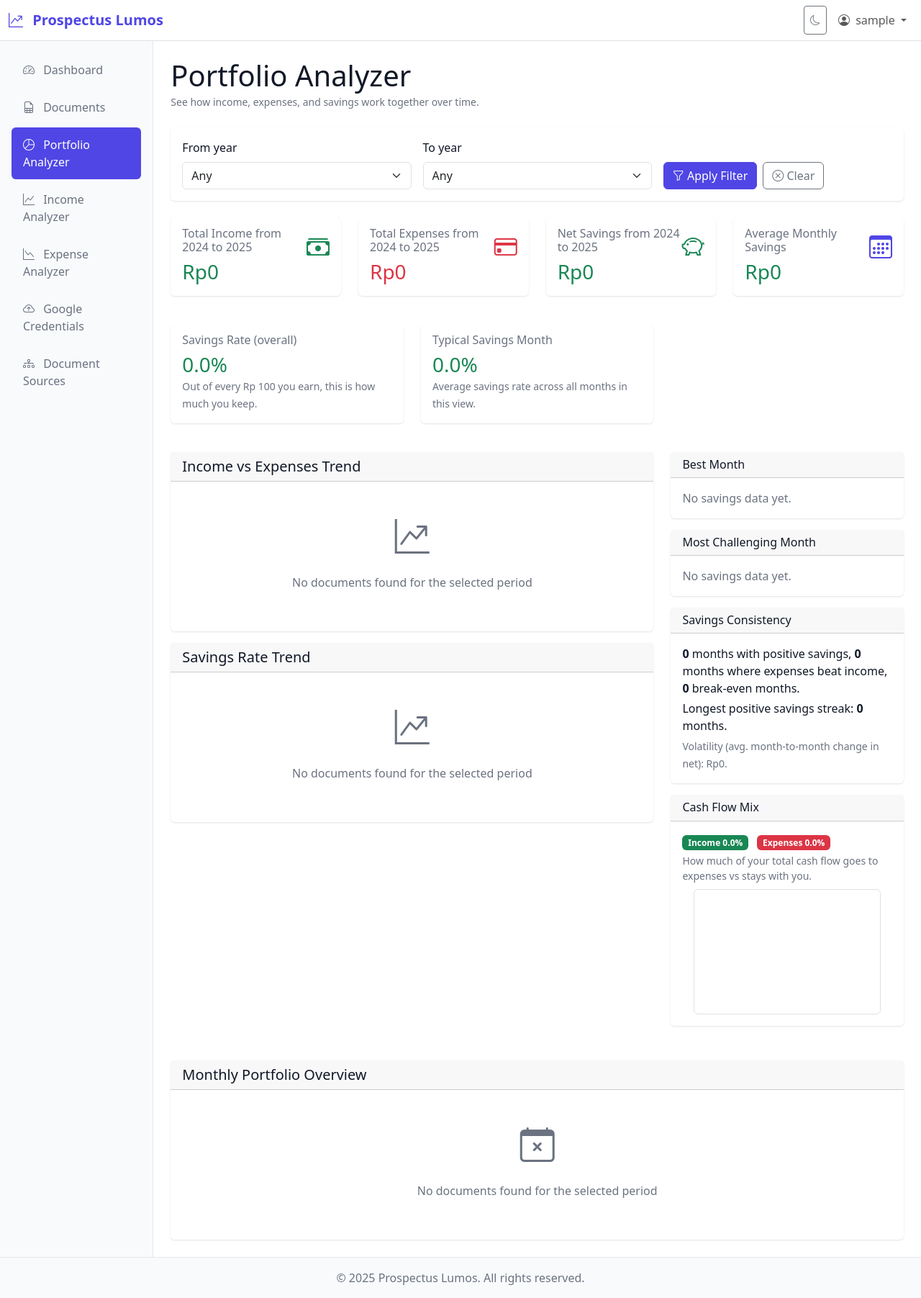
After one commit to chromium7/prospectus-lumos, a Django app: page /portfolio-analyzer/ in a window 1280 px wide. The commit adds this page. Shown: the whole page at 72% size. Run offline with Django 4.2, Linux system fonts and the light colour scheme; a user stored in the database is signed in; tables that the repository leaves empty hold one stand-in row (values such as "Sample post"); a map, chart or similar area stays blank.

Commit message:
Add portfolio analyzer page

```diff
--- a/prospectus_lumos/website/expenses/urls.py
+++ b/prospectus_lumos/website/expenses/urls.py
@@ -11,6 +11,7 @@ urlpatterns = [
     path("documents/<int:document_id>/", views.document_detail_view, name="document_detail"),
     path("income-analyzer/", views.income_analyzer_view, name="income_analyzer"),
     path("expense-analyzer/", views.expense_analyzer_view, name="expense_analyzer"),
+    path("portfolio-analyzer/", views.portfolio_analyzer_view, name="portfolio_analyzer"),
     path("category-analyzer/", views.category_analyzer_view, name="category_analyzer"),
     # Actions
     path("sync-documents/", views.sync_documents_view, name="sync_documents"),
--- a/prospectus_lumos/website/expenses/views.py
+++ b/prospectus_lumos/website/expenses/views.py
@@ -7,6 +7,7 @@ from django.views.decorators.http import require_http_methods
 from django.core.paginator import Paginator
 from django.db.models import Q
 from collections import Counter
+from django.utils import timezone
 
 from prospectus_lumos.apps.accounts.models import DocumentSource
 from prospectus_lumos.apps.documents.models import Document
@@ -226,6 +227,58 @@ def expense_analyzer_view(request: TypedHttpRequest) -> HttpResponse:
 
 
 @login_required
+def portfolio_analyzer_view(request: TypedHttpRequest) -> HttpResponse:
+    """Portfolio analyzer combining income and expenses to focus on savings trends."""
+    analyzer = ExpenseAnalyzerService(request.user)
+
+    # Get filter parameters (range of years instead of year/month)
+    year_from_str = request.GET.get("year_from", "")
+    year_to_str = request.GET.get("year_to", "")
+
+    # Default: previous 2 years based on current year, to avoid querying full history
+    if not year_from_str and not year_to_str:
+        current_year = timezone.now().year
+        year_from = current_year - 1
+        year_to = current_year
+        year_from_str = str(year_from)
+        year_to_str = str(year_to)
+    else:
+        year_from = int(year_from_str) if year_from_str else None
+        year_to = int(year_to_str) if year_to_str else None
+
+    # Normalize if user inverted the range
+    if year_from is not None and year_to is not None and year_from > year_to:
+        year_from, year_to = year_to, year_from
+        year_from_str, year_to_str = str(year_from), str(year_to)
+
+    analysis = analyzer.get_portfolio_analysis(start_year=year_from, end_year=year_to)
+
+    available_years = (
+        Document.objects.filter(user=request.user).values_list("year", flat=True).distinct().order_by("-year")
+    )
+
+    if year_from_str and year_to_str:
+        filter_text = f"from {year_from_str} to {year_to_str}"
+    elif year_from_str:
+        filter_text = f"from {year_from_str}"
+    elif year_to_str:
+        filter_text = f"up to {year_to_str}"
+    else:
+        filter_text = "for the last 2 years"
+
+    context = {
+        "analysis": analysis,
+        "year_from": year_from_str,
+        "year_to": year_to_str,
+        "available_years": available_years,
+        "filter_text": filter_text,
+        "selected_tab": "portfolio",
+    }
+
+    return render(request, "expenses/portfolio_analyzer.html", context)
+
+
+@login_required
 @require_http_methods(["POST"])
 def sync_documents_view(request: TypedHttpRequest) -> HttpResponse:
     """Sync documents from Google Drive sources"""
--- a/templates/base.html
+++ b/templates/base.html
@@ -61,6 +61,10 @@
                     <a class="nav-link {% if selected_tab == 'documents' %}active{% endif %}" href="{% url 'document_list' %}">
                         <i class="bi bi-file-earmark-spreadsheet me-2"></i>
                         Documents
+                    </a>
+                    <a class="nav-link {% if selected_tab == 'portfolio' %}active{% endif %}" href="{% url 'portfolio_analyzer' %}">
+                        <i class="bi bi-pie-chart me-2"></i>
+                        Portfolio Analyzer
                     </a>
                     <a class="nav-link {% if selected_tab == 'income' %}active{% endif %}" href="{% url 'income_analyzer' %}">
                         <i class="bi bi-graph-up me-2"></i>
--- a/templates/expenses/dashboard.html
+++ b/templates/expenses/dashboard.html
@@ -205,6 +205,10 @@
             </div>
             <div class="card-body">
                 <div class="d-grid gap-2">
+                    <a href="{% url 'portfolio_analyzer' %}" class="btn btn-outline-secondary">
+                        <i class="bi bi-pie-chart me-2"></i>
+                        Portfolio Analyzer
+                    </a>
                     <a href="{% url 'income_analyzer' %}" class="btn btn-outline-success">
                         <i class="bi bi-graph-up me-2"></i>
                         Analyze Income
--- /dev/null
+++ b/templates/expenses/portfolio_analyzer.html
@@ -0,0 +1,514 @@
+{% extends 'base.html' %}
+{% load formatting %}
+
+{% block title %}Portfolio Analyzer - Prospectus Lumos{% endblock %}
+
+{% block content %}
+<div class="d-flex justify-content-between align-items-center mb-4">
+    <div>
+        <h1 class="mb-0">Portfolio Analyzer</h1>
+        <small class="text-muted">See how income, expenses, and savings work together over time.</small>
+    </div>
+</div>
+
+<!-- Filters -->
+<div class="card mb-4">
+    <div class="card-body">
+        <form method="get" class="row g-3">
+            <div class="col-md-4">
+                <label for="year_from" class="form-label">From year</label>
+                <select class="form-select" id="year_from" name="year_from">
+                    <option value="">Any</option>
+                    {% for year in available_years %}
+                        <option value="{{ year }}" {% if year_from == year|stringformat:"s" %}selected{% endif %}>
+                            {{ year }}
+                        </option>
+                    {% endfor %}
+                </select>
+            </div>
+            <div class="col-md-4">
+                <label for="year_to" class="form-label">To year</label>
+                <select class="form-select" id="year_to" name="year_to">
+                    <option value="">Any</option>
+                    {% for year in available_years %}
+                        <option value="{{ year }}" {% if year_to == year|stringformat:"s" %}selected{% endif %}>
+                            {{ year }}
+                        </option>
+                    {% endfor %}
+                </select>
+            </div>
+            <div class="col-md-4 d-flex align-items-end">
+                <button type="submit" class="btn btn-primary me-2">
+                    <i class="bi bi-funnel"></i> Apply Filter
+                </button>
+                <a href="{% url 'portfolio_analyzer' %}" class="btn btn-outline-secondary">
+                    <i class="bi bi-x-circle"></i> Clear
+                </a>
+            </div>
+        </form>
+    </div>
+</div>
+
+<!-- Summary Statistics -->
+<div class="row mb-4">
+    <div class="col-md-3 mb-3">
+        <div class="card stat-card income">
+            <div class="card-body">
+                <div class="d-flex justify-content-between">
+                    <div>
+                        <h6 class="card-subtitle mb-2 text-muted">Total Income {{ filter_text }}</h6>
+                        <h3 class="mb-0 text-success">{{ analysis.total_income|idr }}</h3>
+                    </div>
+                    <div class="text-success">
+                        <i class="bi bi-cash-stack" style="font-size: 2rem;"></i>
+                    </div>
+                </div>
+            </div>
+        </div>
+    </div>
+
+    <div class="col-md-3 mb-3">
+        <div class="card stat-card expense">
+            <div class="card-body">
+                <div class="d-flex justify-content-between">
+                    <div>
+                        <h6 class="card-subtitle mb-2 text-muted">Total Expenses {{ filter_text }}</h6>
+                        <h3 class="mb-0 text-danger">{{ analysis.total_expenses|idr }}</h3>
+                    </div>
+                    <div class="text-danger">
+                        <i class="bi bi-credit-card" style="font-size: 2rem;"></i>
+                    </div>
+                </div>
+            </div>
+        </div>
+    </div>
+
+    <div class="col-md-3 mb-3">
+        <div class="card stat-card net">
+            <div class="card-body">
+                <div class="d-flex justify-content-between">
+                    <div>
+                        <h6 class="card-subtitle mb-2 text-muted">Net Savings {{ filter_text }}</h6>
+                        <h3 class="mb-0 {% if analysis.net_income >= 0 %}text-success{% else %}text-danger{% endif %}">
+                            {{ analysis.net_income|idr }}
+                        </h3>
+                    </div>
+                    <div class="{% if analysis.net_income >= 0 %}text-success{% else %}text-danger{% endif %}">
+                        <i class="bi bi-piggy-bank" style="font-size: 2rem;"></i>
+                    </div>
+                </div>
+            </div>
+        </div>
+    </div>
+
+    <div class="col-md-3 mb-3">
+        <div class="card stat-card">
+            <div class="card-body">
+                <div class="d-flex justify-content-between">
+                    <div>
+                        <h6 class="card-subtitle mb-2 text-muted">Average Monthly Savings</h6>
+                        <h3 class="mb-0 {% if analysis.average_net_income >= 0 %}text-success{% else %}text-danger{% endif %}">
+                            {{ analysis.average_net_income|idr }}
+                        </h3>
+                    </div>
+                    <div class="text-primary">
+                        <i class="bi bi-calendar3" style="font-size: 2rem;"></i>
+                    </div>
+                </div>
+            </div>
+        </div>
+    </div>
+</div>
+
+<!-- Savings Quality & Composition -->
+<div class="row mb-4">
+    <div class="col-md-4 mb-3">
+        <div class="card">
+            <div class="card-body">
+                <h6 class="card-subtitle mb-2 text-muted">Savings Rate (overall)</h6>
+                <h3 class="mb-0 {% if analysis.overall_savings_rate >= 0 %}text-success{% else %}text-danger{% endif %}">
+                    {{ analysis.overall_savings_rate|floatformat:1 }}%
+                </h3>
+                <small class="text-muted">Out of every Rp 100 you earn, this is how much you keep.</small>
+            </div>
+        </div>
+    </div>
+    <div class="col-md-4 mb-3">
+        <div class="card">
+            <div class="card-body">
+                <h6 class="card-subtitle mb-2 text-muted">Typical Savings Month</h6>
+                <h3 class="mb-0 {% if analysis.average_savings_rate >= 0 %}text-success{% else %}text-danger{% endif %}">
+                    {{ analysis.average_savings_rate|floatformat:1 }}%
+                </h3>
+                <small class="text-muted">Average savings rate across all months in this view.</small>
+            </div>
+        </div>
+    </div>
+</div>
+
+<!-- Timeline & Best/Worst Months -->
+<div class="row mb-4">
+    <div class="col-lg-8 mb-4">
+        <div class="card">
+            <div class="card-header">
+                <h5 class="mb-0">Income vs Expenses Trend</h5>
+            </div>
+            <div class="card-body">
+                {% if analysis.monthly_series %}
+                    <div class="p-3 border rounded" style="max-width: 880px; margin: 0 auto;">
+                        <canvas id="portfolioTrendChart"></canvas>
+                    </div>
+                    <small class="text-muted d-block mt-2">
+                        Tip: Look for months where the green area (income) consistently stays above the red area (expenses).
+                    </small>
+                {% else %}
+                    <div class="text-center py-4">
+                        <i class="bi bi-graph-up-arrow text-muted" style="font-size: 3rem;"></i>
+                        <p class="mt-3 text-muted">No documents found for the selected period</p>
+                    </div>
+                {% endif %}
+            </div>
+        </div>
+        <div class="card mt-3">
+            <div class="card-header">
+                <h5 class="mb-0">Savings Rate Trend</h5>
+            </div>
+            <div class="card-body">
+                {% if analysis.monthly_series %}
+                    <div class="p-3 border rounded" style="max-width: 880px; margin: 0 auto;">
+                        <canvas id="portfolioSavingsRateChart"></canvas>
+                    </div>
+                    <small class="text-muted d-block mt-2">
+                        See how your savings rate (percentage of income kept) evolves month by month.
+                    </small>
+                {% else %}
+                    <div class="text-center py-4">
+                        <i class="bi bi-graph-up-arrow text-muted" style="font-size: 3rem;"></i>
+                        <p class="mt-3 text-muted">No documents found for the selected period</p>
+                    </div>
+                {% endif %}
+            </div>
+        </div>
+    </div>
+
+    <div class="col-lg-4 mb-4">
+        <div class="card mb-3">
+            <div class="card-header">
+                <h6 class="mb-0">Best Month</h6>
+            </div>
+            <div class="card-body">
+                {% if analysis.best_month %}
+                    <h5 class="mb-1">
+                        {{ analysis.best_month.month_name }} {{ analysis.best_month.year }}
+                    </h5>
+                    <p class="mb-1">
+                        <span class="text-success fw-bold">{{ analysis.best_month.net|idr }}</span> saved
+                    </p>
+                    <small class="text-muted d-block mb-1">
+                        Income {{ analysis.best_month.income|idr }} • Expenses {{ analysis.best_month.expenses|idr }}
+                    </small>
+                    <small class="text-muted">
+                        Savings rate: {{ analysis.best_month.savings_rate|floatformat:1 }}%
+                    </small>
+                {% else %}
+                    <p class="text-muted mb-0">No savings data yet.</p>
+                {% endif %}
+            </div>
+        </div>
+
+        <div class="card mb-3">
+            <div class="card-header">
+                <h6 class="mb-0">Most Challenging Month</h6>
+            </div>
+            <div class="card-body">
+                {% if analysis.worst_month %}
+                    <h5 class="mb-1">
+                        {{ analysis.worst_month.month_name }} {{ analysis.worst_month.year }}
+                    </h5>
+                    <p class="mb-1">
+                        <span class="{% if analysis.worst_month.net >= 0 %}text-success{% else %}text-danger{% endif %} fw-bold">
+                            {{ analysis.worst_month.net|idr }}
+                        </span>
+                        net
+                    </p>
+                    <small class="text-muted d-block mb-1">
+                        Income {{ analysis.worst_month.income|idr }} • Expenses {{ analysis.worst_month.expenses|idr }}
+                    </small>
+                    <small class="text-muted">
+                        Savings rate: {{ analysis.worst_month.savings_rate|floatformat:1 }}%
+                    </small>
+                {% else %}
+                    <p class="text-muted mb-0">No savings data yet.</p>
+                {% endif %}
+            </div>
+        </div>
+
+        <div class="card">
+            <div class="card-header">
+                <h6 class="mb-0">Savings Consistency</h6>
+            </div>
+            <div class="card-body">
+                <p class="mb-1">
+                    <strong>{{ analysis.positive_months }}</strong> months with positive savings,
+                    <strong>{{ analysis.negative_months }}</strong> months where expenses beat income,
+                    <strong>{{ analysis.zero_months }}</strong> break-even months.
+                </p>
+                <p class="mb-1">
+                    Longest positive savings streak:
+                    <strong>{{ analysis.longest_positive_streak }}</strong> month{{ analysis.longest_positive_streak|pluralize }}.
+                </p>
+                <small class="text-muted">
+                    Volatility (avg. month‑to‑month change in net): {{ analysis.volatility|idr }}.
+                </small>
+            </div>
+        </div>
+        <div class="card mt-3">
+            <div class="card-header">
+                <h6 class="mb-0">Cash Flow Mix</h6>
+            </div>
+            <div class="card-body">
+                <p class="mb-1">
+                    <span class="badge bg-success">Income {{ analysis.income_share|floatformat:1 }}%</span>
+                    <span class="badge bg-danger ms-2">Expenses {{ analysis.expense_share|floatformat:1 }}%</span>
+                </p>
+                <small class="text-muted d-block mb-2">
+                    How much of your total cash flow goes to expenses vs stays with you.
+                </small>
+                <div class="p-2 border rounded" style="max-width: 260px; margin: 0 auto;">
+                    <canvas id="portfolioCashFlowChart"></canvas>
+                </div>
+            </div>
+        </div>
+    </div>
+</div>
+
+<!-- Monthly Table -->
+<div class="card">
+    <div class="card-header">
+        <h5 class="mb-0">Monthly Portfolio Overview</h5>
+    </div>
+    <div class="card-body">
+        {% if analysis.monthly_series %}
+            <div class="table-responsive">
+                <table class="table table-sm align-middle">
+                    <thead>
+                        <tr>
+                            <th>Month/Year</th>
+                            <th class="text-end">Income</th>
+                            <th class="text-end">Expenses</th>
+                            <th class="text-end">Net</th>
+                            <th class="text-end">Savings Rate</th>
+                            <th class="text-end">Entries</th>
+                        </tr>
+                    </thead>
+                    <tbody>
+                        {% for m in analysis.monthly_series reversed %}
+                        <tr>
+                            <td>{{ m.month_name }} {{ m.year }}</td>
+                            <td class="text-end text-success">{{ m.income|idr }}</td>
+                            <td class="text-end text-danger">{{ m.expenses|idr }}</td>
+                            <td class="text-end {% if m.net >= 0 %}text-success{% else %}text-danger{% endif %}">
+                                <strong>{{ m.net|idr }}</strong>
+                            </td>
+                            <td class="text-end">
+                                {{ m.savings_rate|floatformat:1 }}%
+                            </td>
+                            <td class="text-end">
+                                <span class="badge bg-success">{{ m.income_count }}</span>
+                                <span class="badge bg-danger ms-1">{{ m.expenses_count }}</span>
+                            </td>
+                        </tr>
+                        {% endfor %}
+                    </tbody>
+                </table>
+            </div>
+        {% else %}
+            <div class="text-center py-4">
+                <i class="bi bi-calendar-x text-muted" style="font-size: 3rem;"></i>
+                <p class="mt-3 text-muted">No documents found for the selected period</p>
+            </div>
+        {% endif %}
+    </div>
+</div>
+
+{% block extra_js %}
+{{ block.super }}
+<script src="https://cdn.jsdelivr.net/npm/chart.js@4.4.1/dist/chart.umd.min.js"></script>
+{% if analysis.monthly_series %}
+<script>
+  (function() {
+    var labels = [
+      {% for m in analysis.monthly_series %}
+        "{{ m.month_name }} {{ m.year }}"{% if not forloop.last %},{% endif %}
+      {% endfor %}
+    ];
+    var incomeValues = [
+      {% for m in analysis.monthly_series %}
+        {{ m.income }}{% if not forloop.last %},{% endif %}
+      {% endfor %}
+    ];
+    var expenseValues = [
+      {% for m in analysis.monthly_series %}
+        {{ m.expenses }}{% if not forloop.last %},{% endif %}
+      {% endfor %}
+    ];
+    var netValues = [
+      {% for m in analysis.monthly_series %}
+        {{ m.net }}{% if not forloop.last %},{% endif %}
+      {% endfor %}
+    ];
+    var savingsRateValues = [
+      {% for m in analysis.monthly_series %}
+        {{ m.savings_rate }}{% if not forloop.last %},{% endif %}
+      {% endfor %}
+    ];
+
+    var trendCanvas = document.getElementById('portfolioTrendChart');
+    if (trendCanvas) {
+      new Chart(trendCanvas, {
+      type: 'line',
+      data: {
+        labels: labels,
+        datasets: [
+          {
+            label: 'Income',
+            data: incomeValues,
+            borderColor: '#10b981',
+            backgroundColor: 'rgba(16,185,129,0.15)',
+            tension: 0.25,
+            fill: true,
+            pointRadius: 2
+          },
+          {
+            label: 'Expenses',
+            data: expenseValues,
+            borderColor: '#ef4444',
+            backgroundColor: 'rgba(239,68,68,0.12)',
+            tension: 0.25,
+            fill: true,
+            pointRadius: 2
+          },
+          {
+            label: 'Net',
+            data: netValues,
+            borderColor: '#3b82f6',
+            backgroundColor: 'rgba(59,130,246,0.0)',
+            tension: 0.25,
+            fill: false,
+            borderDash: [4, 4],
+            pointRadius: 2
+          }
+        ]
+      },
+      options: {
+        responsive: true,
+        maintainAspectRatio: true,
+        aspectRatio: 2.0,
+        interaction: { mode: 'index', intersect: false },
+        plugins: {
+          legend: { position: 'bottom' },
+          tooltip: {
+            callbacks: {
+              label: function(context) {
+                var label = context.dataset.label || '';
+                if (label) label += ': ';
+                var value = context.parsed.y || 0;
+                return label + 'Rp' + new Intl.NumberFormat('id-ID').format(value);
+              }
+            }
+          }
+        },
+        scales: {
+          y: {
+            ticks: {
+              callback: function(v) {
+                return 'Rp' + new Intl.NumberFormat('id-ID').format(v);
+              }
+            }
+          }
+        }
+      }
+      });
+    }
+
+    var rateCanvas = document.getElementById('portfolioSavingsRateChart');
+    if (rateCanvas) {
+      new Chart(rateCanvas, {
+        type: 'line',
+        data: {
+          labels: labels,
+          datasets: [
+            {
+              label: 'Savings rate (%)',
+              data: savingsRateValues,
+              borderColor: '#f59e0b',
+              backgroundColor: 'rgba(245,158,11,0.15)',
+              tension: 0.25,
+              fill: true,
+              pointRadius: 2
+            }
+          ]
+        },
+        options: {
+          responsive: true,
+          maintainAspectRatio: true,
+          aspectRatio: 2.0,
+          plugins: {
+            legend: { display: false },
+            tooltip: {
+              callbacks: {
+                label: function(context) {
+                  var value = context.parsed.y || 0;
+                  return 'Savings rate: ' + value.toFixed(1) + '%';
+                }
+              }
+            }
+          },
+          scales: {
+            y: {
+              ticks: {
+                callback: function(v) {
+                  return v.toFixed(0) + '%';
+                }
+              }
+            }
+          }
+        }
+      });
+    }
+
+    var mixCanvas = document.getElementById('portfolioCashFlowChart');
+    if (mixCanvas) {
+      new Chart(mixCanvas, {
+        type: 'doughnut',
+        data: {
+          labels: ['Income', 'Expenses'],
+          datasets: [{
+            data: [{{ analysis.income_share|default:"0" }}, {{ analysis.expense_share|default:"0" }}],
+            backgroundColor: ['#10b981', '#ef4444']
+          }]
+        },
+        options: {
+          responsive: true,
+          maintainAspectRatio: true,
+          plugins: {
+            legend: { position: 'bottom' },
+            tooltip: {
+              callbacks: {
+                label: function(context) {
+                  var label = context.label || '';
+                  var value = context.parsed || 0;
+                  return label + ': ' + value.toFixed(1) + '%';
+                }
+              }
+            }
+          },
+          cutout: '60%'
+        }
+      });
+    }
+  })();
+</script>
+{% endif %}
+{% endblock %}
+{% endblock %}
```
Also changed, not shown: prospectus_lumos/apps/expenses/services.py (+121 -0 lines).
